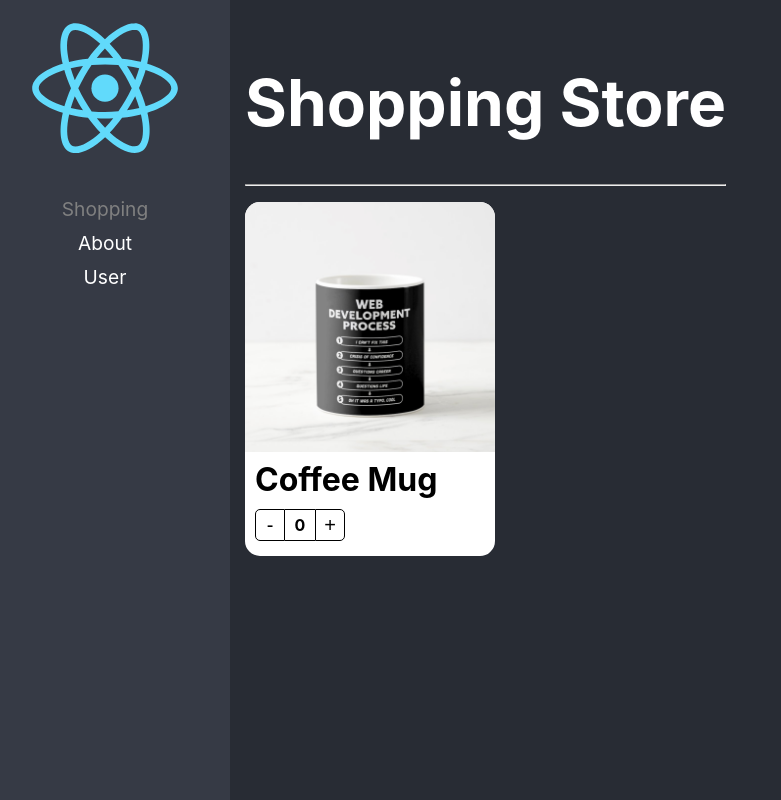
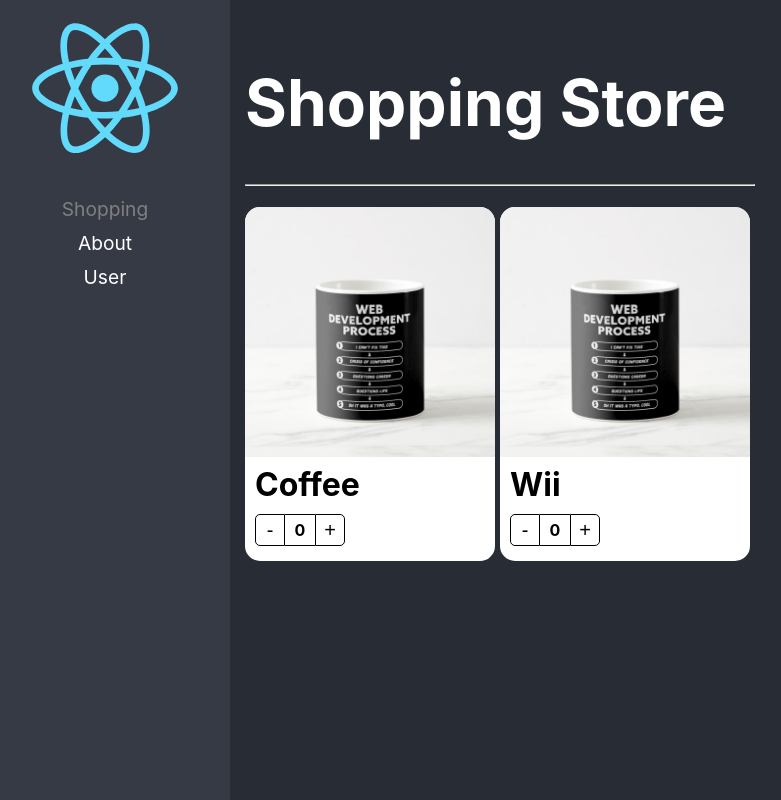
Before and after one commit to ArisEspino/Learning_react, a React (Create React App) app in the folder react-app_2/: page / in a window 1280 px wide. Shown: the whole page, without its empty margins (20-801 px from the left). Built offline with nearby package versions, Linux system fonts and the light colour scheme.

Commit message:
Component Patter listo

```diff
--- /dev/null
+++ b/react-app_2/src/02-component-patterns/components/ProductButtons.tsx
@@ -0,0 +1,23 @@
+import { useContext } from 'react';
+import styles from '../styles/styles.module.css';
+import { ProductContext } from './ProductCard';
+
+
+export const ProductButtons = () => {
+
+    const { IncreaseBy, counter } = useContext(ProductContext);
+
+    return (
+        <div className={styles.buttonsContainer}>
+            <button
+                onClick={() => IncreaseBy(-1)}
+                className={styles.buttonMinus}>
+                -
+            </button>
+            <div className={styles.countLabel}>{counter}</div>
+            <button
+                onClick={() => IncreaseBy(+1)}
+                className={styles.buttonAdd}>+</button>
+        </div>
+    );
+}
--- a/react-app_2/src/02-component-patterns/components/ProductCard.tsx
+++ b/react-app_2/src/02-component-patterns/components/ProductCard.tsx
@@ -1,29 +1,30 @@
 import styles from '../styles/styles.module.css';
-import noImage from '../assets/no-image.jpg';
 import { useProduct } from '../hooks/useProduct';
+import { createContext} from 'react';
+import { ProductContextProps, Props } from '../interfaces/interfaces';
 
 
-export const ProductCard = () => {
+//useContext posee objetos
+export const ProductContext = createContext({} as ProductContextProps);
 
-    const {counter, IncreaseBy} = useProduct();
+const { Provider } = ProductContext;
+
+
+export const ProductCard = ({ product, children }: Props) => {
+
+    const { counter, IncreaseBy } = useProduct();
 
     return (
-        <div className={styles.productCard}>
-            {/*<img className={styles.productImg} src={noImage} alt="Coffee Mug" /> */}
-            <img className={styles.productImg} src={'./coffee-mug.png'} alt="Coffee Mug" />
-            <span className={styles.productDescription}>Coffee Mug</span>
-            <div className={styles.buttonsContainer}>
-                <button
-                    onClick={() => IncreaseBy(-1)}
-                    className={styles.buttonMinus}>
-                    -
-                </button>
-                <div className={styles.countLabel}>{counter}</div>
-                <button
-                    onClick={() => IncreaseBy(+1)}
-                    className={styles.buttonAdd}>+</button>
+
+        <Provider value={{
+            counter,
+            IncreaseBy,
+            product
+        }}>
+            <div className={styles.productCard}>
+                {children}
             </div>
+        </Provider>
 
-        </div>
     )
 }
--- /dev/null
+++ b/react-app_2/src/02-component-patterns/components/ProductImage.tsx
@@ -0,0 +1,25 @@
+import { ProductContext } from "./ProductCard";
+import noImage from '../assets/no-image.jpg';
+import styles from '../styles/styles.module.css';
+import { useContext } from "react";
+
+//Creamos nuestros component
+export const ProductImage = ({ img = '' }) => {
+
+    const { product } = useContext(ProductContext);
+
+    let imgToShow: string;
+
+    if (img) {
+        imgToShow = img;
+    }
+    else if (product.img) {
+        imgToShow = product.img
+    }
+    else {
+        imgToShow = noImage
+    }
+    return (
+        <img className={styles.productImg} src={imgToShow} alt="Product" />
+    )
+}
--- /dev/null
+++ b/react-app_2/src/02-component-patterns/components/ProductTitle.tsx
@@ -0,0 +1,13 @@
+import { useContext } from "react";
+import { ProductContext } from "./ProductCard";
+import styles from '../styles/styles.module.css';
+
+export const ProductTitle = ({ title }: { title?: string }) => {
+
+    const { product } = useContext(ProductContext);
+
+    return (
+        <span className={styles.productDescription}>{title ? title : product.title}</span>
+    )
+
+}
--- /dev/null
+++ b/react-app_2/src/02-component-patterns/components/index.ts
@@ -0,0 +1,21 @@
+
+import { ProductCardHOCProps } from '../interfaces/interfaces';
+import { ProductButtons } from './ProductButtons';
+import { ProductCard as ProductCardHOC } from './ProductCard';
+import { ProductImage } from './ProductImage';
+import { ProductTitle } from './ProductTitle';
+
+export { ProductButtons } from "./ProductButtons";
+export { ProductImage } from "./ProductImage";
+export { ProductTitle } from "./ProductTitle";
+
+
+export const ProductCard: ProductCardHOCProps = Object.assign(ProductCardHOC, {
+
+    Title: ProductTitle,
+    Image: ProductImage,
+    Buttons: ProductButtons
+
+})
+
+export default ProductCard;
--- /dev/null
+++ b/react-app_2/src/02-component-patterns/interfaces/interfaces.ts
@@ -0,0 +1,34 @@
+import { ReactElement } from "react";
+
+//Definimos el producto que va hacer de tipo Product es decir lo que contiene Product debe de cumplir lo que contiene
+export interface Props {
+    children?: ReactElement | ReactElement[];
+    product: Product;
+}
+
+//Definir lo que deseamos colocar en el card
+
+export interface Product {
+    id: string;
+    title: string;
+    img?: string;
+}
+
+
+//Interface definir el context
+
+export interface ProductContextProps {
+    counter: number;
+    IncreaseBy: (value: number) => void;
+    product: Product;
+}
+
+
+export interface ProductCardHOCProps {
+
+    ({ children, product }: Props): JSX.Element,
+    Title: ({ title }: { title?: string }) => JSX.Element,
+    Image: ({ img }: { img?: string }) => JSX.Element,
+    Buttons: () =>  JSX.Element
+
+}
--- a/react-app_2/src/02-component-patterns/pages/ShoppingPage.tsx
+++ b/react-app_2/src/02-component-patterns/pages/ShoppingPage.tsx
@@ -1,4 +1,14 @@
-import { ProductCard } from "../components/ProductCard"
+import { ProductCard } from "../components/index"
+
+
+
+//Ahora rellenamos lo que interface Product contiene
+export const product = {
+    id: '1',
+    title: 'Coffee',
+    img: './coffee-mug.png'
+
+}
 
 
 export const ShoppingPage = () => {
@@ -6,7 +16,26 @@
         <div>
             <h1>Shopping Store</h1>
             <hr />
-            <ProductCard />
+
+            <div style={{
+                display: 'flex',
+                flexDirection: 'row',
+                flexWrap: 'wrap'
+            }}>
+                <ProductCard product={product} >
+                    <ProductCard.Image />
+                    <ProductCard.Title title={'Coffee'} />
+                    <ProductCard.Buttons />
+                </ProductCard>
+
+                <ProductCard product={product} >
+                    <ProductCard.Image  />
+                    <ProductCard.Title title={'Wii'} />
+                    <ProductCard.Buttons />
+                </ProductCard>
+
+            </div>
+
         </div>
     )
 }
```
Also changed, not shown: react-app_2/src/02-component-patterns/assets/Wii.jpg (added).
